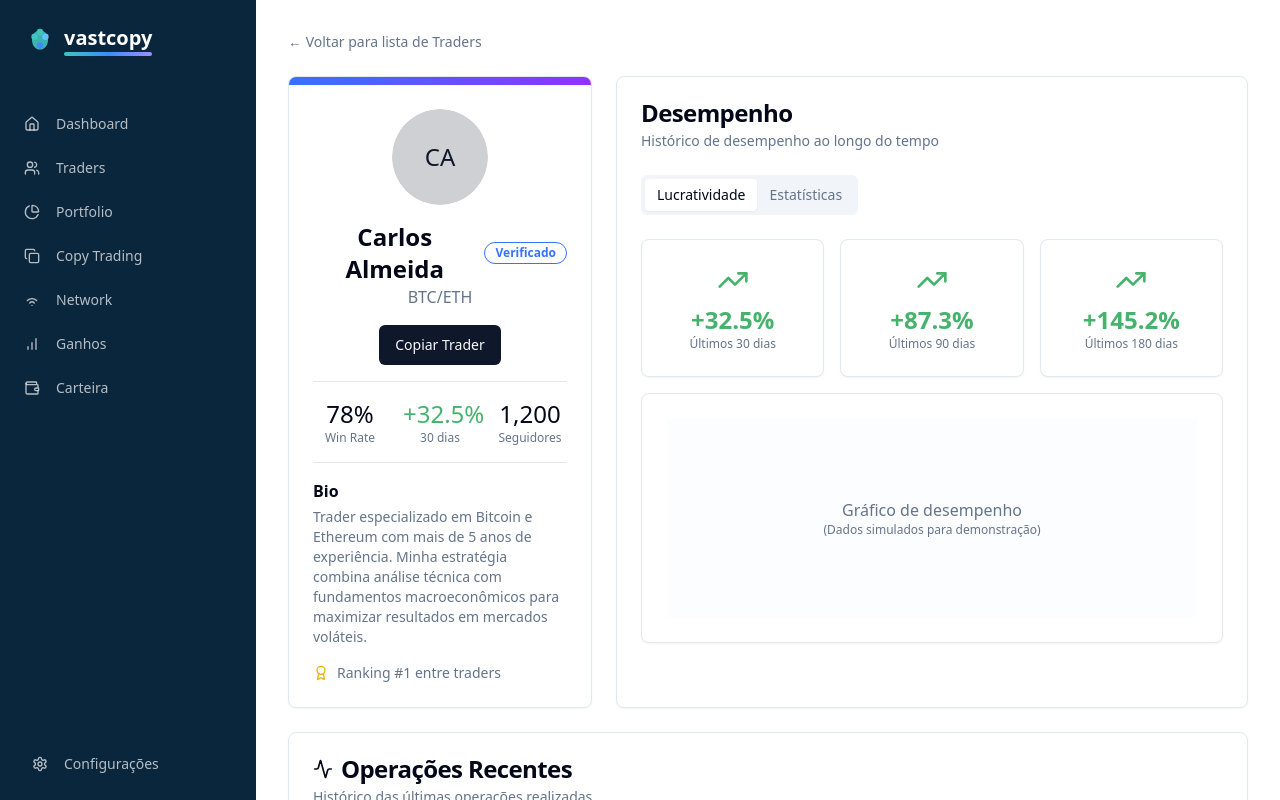
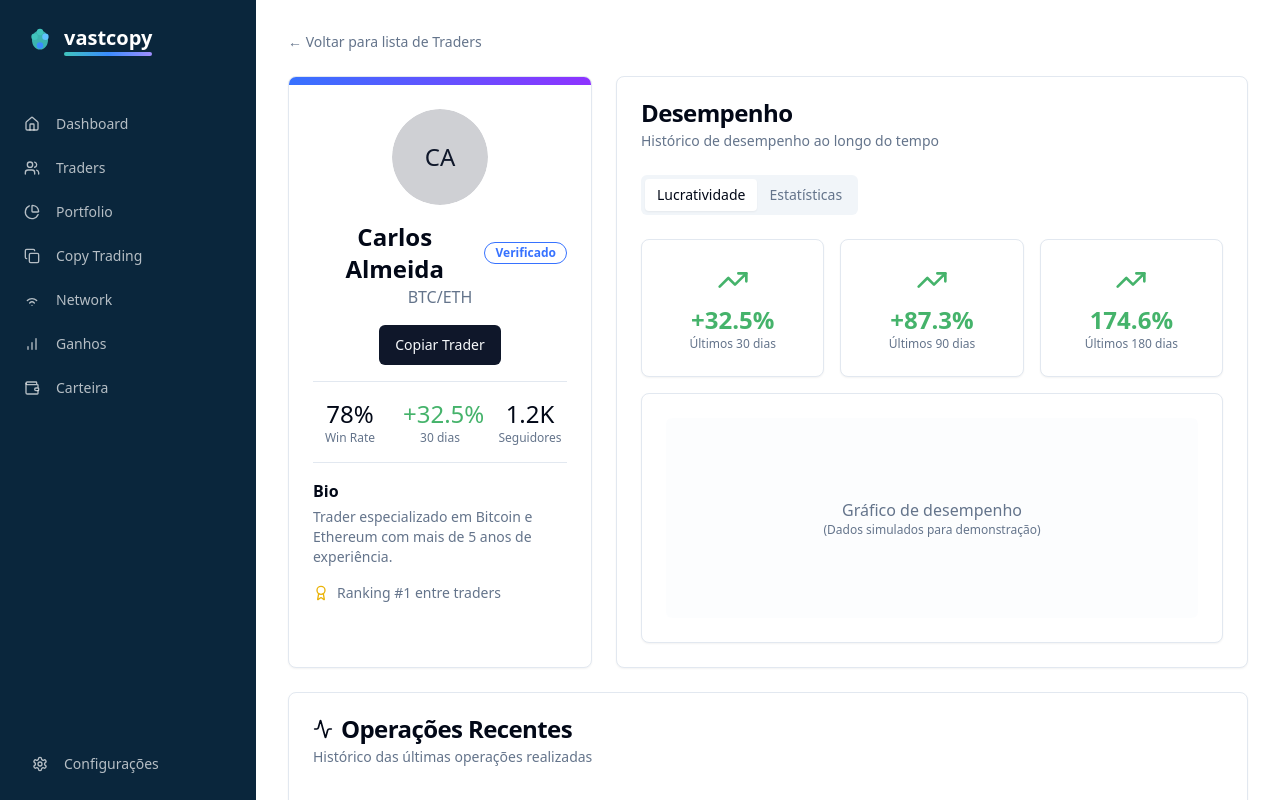
Before and after one commit to moneymagic/crypto-cascade-profits, a React (Vite) app: page /trader/1 in a window 1280 px wide. Shown: the top 800 px of the page. Built offline with nearby package versions, Linux system fonts and the light colour scheme.

Commit message:
Fix: Trader profile not found after registration
The user reported that after registering as a master trader, their profile was not found when clicking "Ver perfil". This commit addresses the issue by ensuring that newly created trader profiles are correctly displayed and accessible.

```diff
--- a/src/components/dashboard/MasterTradersList.tsx
+++ b/src/components/dashboard/MasterTradersList.tsx
@@ -18,8 +18,8 @@ export function MasterTradersList() {
     return [...allTraders]
       .sort((a, b) => {
         // Sort by profit30d (descending)
-        const profitA = parseFloat(a.profit30d.replace(/%/g, ""));
-        const profitB = parseFloat(b.profit30d.replace(/%/g, ""));
+        const profitA = parseFloat(String(a.profit30d).replace(/%|\+/g, ""));
+        const profitB = parseFloat(String(b.profit30d).replace(/%|\+/g, ""));
         return profitB - profitA;
       })
       .slice(0, 4); // Take only the first 4 traders
--- a/src/pages/TraderProfile.tsx
+++ b/src/pages/TraderProfile.tsx
@@ -1,3 +1,4 @@
+
 import { useParams, Link } from "react-router-dom";
 import { useState } from "react";
 import { DashboardLayout } from "@/components/layout/Dashboard";
@@ -32,118 +33,7 @@ import { toast } from "@/hooks/use-toast";
 import { zodResolver } from "@hookform/resolvers/zod";
 import { useForm } from "react-hook-form";
 import * as z from "zod";
-
-// Mock data for a trader
-const traders = [
-  {
-    id: "1",
-    name: "Carlos Almeida",
-    avatar: "",
-    winRate: "78%",
-    followers: 1200,
-    profit30d: "+32.5%",
-    profit90d: "+87.3%",
-    profit180d: "+145.2%",
-    positive: true,
-    verified: true,
-    specialization: "BTC/ETH",
-    bio: "Trader especializado em Bitcoin e Ethereum com mais de 5 anos de experiência. Minha estratégia combina análise técnica com fundamentos macroeconômicos para maximizar resultados em mercados voláteis.",
-    rank: 1,
-    totalTrades: 852,
-    successfulTrades: 665,
-    averageProfit: "3.8%",
-  },
-  {
-    id: "2",
-    name: "Daniela Santos",
-    avatar: "",
-    winRate: "67%",
-    followers: 856,
-    profit30d: "+18.3%",
-    profit90d: "+52.8%",
-    profit180d: "+98.6%",
-    positive: true,
-    verified: true,
-    specialization: "Altcoins",
-    bio: "Foco em altcoins com potencial de crescimento e análise fundamentalista. Utilizo indicadores on-chain e análise de sentimento para identificar oportunidades antes do mercado.",
-    rank: 3,
-    totalTrades: 721,
-    successfulTrades: 483,
-    averageProfit: "4.2%",
-  },
-  {
-    id: "3",
-    name: "Fernando Costa",
-    avatar: "",
-    winRate: "72%",
-    followers: 943,
-    profit30d: "+24.7%",
-    profit90d: "+61.5%",
-    profit180d: "+103.8%",
-    positive: true,
-    verified: false,
-    specialization: "NFT Tokens",
-    bio: "Especialista em tokens relacionados ao mercado de NFT e metaverso. Minha abordagem identifica projetos promissores antes de ganharem popularidade no mercado.",
-    rank: 5,
-    totalTrades: 632,
-    successfulTrades: 455,
-    averageProfit: "3.5%",
-  },
-  {
-    id: "4",
-    name: "Márcia Oliveira",
-    avatar: "",
-    winRate: "81%",
-    followers: 2500,
-    profit30d: "+41.2%",
-    profit90d: "+105.7%",
-    profit180d: "+186.3%",
-    positive: true,
-    verified: true,
-    specialization: "DeFi",
-    bio: "Estratégias em DeFi, yield farming e staking com resultados consistentes. Desenvolvi um sistema proprietário para avaliar e maximizar rendimentos em diferentes protocolos.",
-    rank: 2,
-    totalTrades: 964,
-    successfulTrades: 781,
-    averageProfit: "4.5%",
-  },
-  {
-    id: "5",
-    name: "Roberto Mendes",
-    avatar: "",
-    winRate: "64%",
-    followers: 721,
-    profit30d: "+15.8%",
-    profit90d: "+37.2%",
-    profit180d: "+72.6%",
-    positive: true,
-    verified: false,
-    specialization: "Swing Trading",
-    bio: "Trader de swing trading com base em análise técnica e indicadores. Minha estratégia foi desenvolvida após 7 anos de experiência em mercados tradicionais e criptomoedas.",
-    rank: 7,
-    totalTrades: 528,
-    successfulTrades: 338,
-    averageProfit: "3.1%",
-  },
-  {
-    id: "6",
-    name: "Ana Clara Silva",
-    avatar: "",
-    winRate: "75%",
-    followers: 1100,
-    profit30d: "+28.2%",
-    profit90d: "+71.9%",
-    profit180d: "+132.4%",
-    positive: true,
-    verified: true,
-    specialization: "Scalping",
-    bio: "Especialista em scalping com operações de curta duração e alto volume. Minha técnica permite capturar pequenas variações com consistência.",
-    rank: 4,
-    totalTrades: 1450,
-    successfulTrades: 1087,
-    averageProfit: "1.8%",
-  }
-];
+import { useTraderStore } from "@/lib/traderStore";
 
 // Mock data for past operations
 const pastOperations = [
@@ -198,8 +88,11 @@ const TraderProfile = () => {
   const [isFollowing, setIsFollowing] = useState(false);
   const [dialogOpen, setDialogOpen] = useState(false);
 
+  // Get all traders from the trader store
+  const allTraders = useTraderStore((state) => state.traders);
+
   // Find trader data based on URL parameter
-  const trader = traders.find(t => t.id === traderId);
+  const trader = allTraders.find(t => t.id === traderId);
 
   // Form for copy trading investment
   const form = useForm<z.infer<typeof formSchema>>({
@@ -223,6 +116,17 @@ const TraderProfile = () => {
       </DashboardLayout>
     );
   }
+
+  // Extended trader data for the profile view
+  const extendedTrader = {
+    ...trader,
+    bio: trader.description || "Sem biografia disponível",
+    profit180d: trader.profit90d ? `${parseFloat(trader.profit90d) * 2}%` : "+0%",
+    rank: 1,
+    totalTrades: 852,
+    successfulTrades: 665,
+    averageProfit: "3.8%",
+  };
 
   const toggleFollow = () => {
     setDialogOpen(true);
@@ -321,19 +225,19 @@ const TraderProfile = () => {
                     <div className="text-xs text-muted-foreground">30 dias</div>
                   </div>
                   <div>
-                    <div className="font-medium text-2xl">{trader.followers.toLocaleString()}</div>
+                    <div className="font-medium text-2xl">{typeof trader.followers === 'number' ? trader.followers.toLocaleString() : trader.followers}</div>
                     <div className="text-xs text-muted-foreground">Seguidores</div>
                   </div>
                 </div>
 
                 <div className="w-full text-left">
                   <h3 className="font-semibold mb-1">Bio</h3>
-                  <p className="text-sm text-muted-foreground">{trader.bio}</p>
+                  <p className="text-sm text-muted-foreground">{extendedTrader.bio}</p>
                 </div>
 
                 <div className="flex items-center gap-2 text-muted-foreground text-sm w-full justify-start">
                   <Award className="h-4 w-4 text-yellow-500" />
-                  <span>Ranking #{trader.rank} entre traders</span>
+                  <span>Ranking #{extendedTrader.rank} entre traders</span>
                 </div>
               </div>
             </CardContent>
@@ -376,7 +280,7 @@ const TraderProfile = () => {
                         <CardContent className="pt-6">
                           <div className="text-center">
                             <TrendingUp className="h-8 w-8 mx-auto text-crypto-green mb-2" />
-                            <div className="text-2xl font-semibold text-crypto-green">{trader.profit180d}</div>
+                            <div className="text-2xl font-semibold text-crypto-green">{extendedTrader.profit180d}</div>
                             <p className="text-xs text-muted-foreground">Últimos 180 dias</p>
                           </div>
                         </CardContent>
@@ -402,7 +306,7 @@ const TraderProfile = () => {
                       <CardContent className="pt-6">
                         <div className="text-center">
                           <Activity className="h-8 w-8 mx-auto text-primary mb-2" />
-                          <div className="text-2xl font-semibold">{trader.totalTrades}</div>
+                          <div className="text-2xl font-semibold">{extendedTrader.totalTrades}</div>
                           <p className="text-xs text-muted-foreground">Total de Operações</p>
                         </div>
                       </CardContent>
@@ -412,7 +316,7 @@ const TraderProfile = () => {
                       <CardContent className="pt-6">
                         <div className="text-center">
                           <Activity className="h-8 w-8 mx-auto text-crypto-green mb-2" />
-                          <div className="text-2xl font-semibold">{trader.successfulTrades}</div>
+                          <div className="text-2xl font-semibold">{extendedTrader.successfulTrades}</div>
                           <p className="text-xs text-muted-foreground">Operações Lucrativas</p>
                         </div>
                       </CardContent>
@@ -422,7 +326,7 @@ const TraderProfile = () => {
                       <CardContent className="pt-6">
                         <div className="text-center">
                           <TrendingUp className="h-8 w-8 mx-auto text-crypto-green mb-2" />
-                          <div className="text-2xl font-semibold text-crypto-green">{trader.averageProfit}</div>
+                          <div className="text-2xl font-semibold text-crypto-green">{extendedTrader.averageProfit}</div>
                           <p className="text-xs text-muted-foreground">Lucro Médio/Operação</p>
                         </div>
                       </CardContent>
--- a/src/pages/Traders.tsx
+++ b/src/pages/Traders.tsx
@@ -5,7 +5,7 @@ import { DashboardLayout } from "@/components/layout/Dashboard";
 import { Avatar, AvatarFallback, AvatarImage } from "@/components/ui/avatar";
 import { Button } from "@/components/ui/button";
 import { Badge } from "@/components/ui/badge";
-import { Card, CardContent, CardHeader, CardTitle } from "@/components/ui/card";
+import { Card, CardContent } from "@/components/ui/card";
 import { Input } from "@/components/ui/input";
 import { Tabs, TabsContent, TabsList, TabsTrigger } from "@/components/ui/tabs";
 import { useTraderStore, TraderData } from "@/lib/traderStore";
@@ -28,20 +28,27 @@ const Traders = () => {
     const sorted = [...filtered].sort((a, b) => {
       switch (sortType) {
         case "profit30d":
-          return parseFloat(a.profit30d) > parseFloat(b.profit30d) ? -1 : 1;
+          return parseFloat(String(a.profit30d).replace(/%|\+/g, "")) >
+                 parseFloat(String(b.profit30d).replace(/%|\+/g, "")) ? -1 : 1;
         case "profit90d":
-          return parseFloat(a.profit90d) > parseFloat(b.profit90d) ? -1 : 1;
+          return parseFloat(String(a.profit90d).replace(/%|\+/g, "")) >
+                 parseFloat(String(b.profit90d).replace(/%|\+/g, "")) ? -1 : 1;
         case "followers":
-          // Convert K notation to numbers for proper sorting
-          const followersA = a.followers.includes("K")
+          // Handle both string and number formats for followers
+          const followersA = typeof a.followers === 'string' && a.followers.includes("K")
             ? parseFloat(a.followers.replace("K", "")) * 1000
-            : parseFloat(a.followers);
-          const followersB = b.followers.includes("K")
+            : typeof a.followers === 'string'
+              ? parseFloat(a.followers)
+              : a.followers;
+          const followersB = typeof b.followers === 'string' && b.followers.includes("K")
             ? parseFloat(b.followers.replace("K", "")) * 1000
-            : parseFloat(b.followers);
-          return followersB - followersA;
+            : typeof b.followers === 'string'
+              ? parseFloat(b.followers)
+              : b.followers;
+          return Number(followersB) - Number(followersA);
         case "winRate":
-          return parseFloat(a.winRate) > parseFloat(b.winRate) ? -1 : 1;
+          return parseFloat(String(a.winRate).replace(/%/g, "")) >
+                 parseFloat(String(b.winRate).replace(/%/g, "")) ? -1 : 1;
         default:
           return 0;
       }
```
